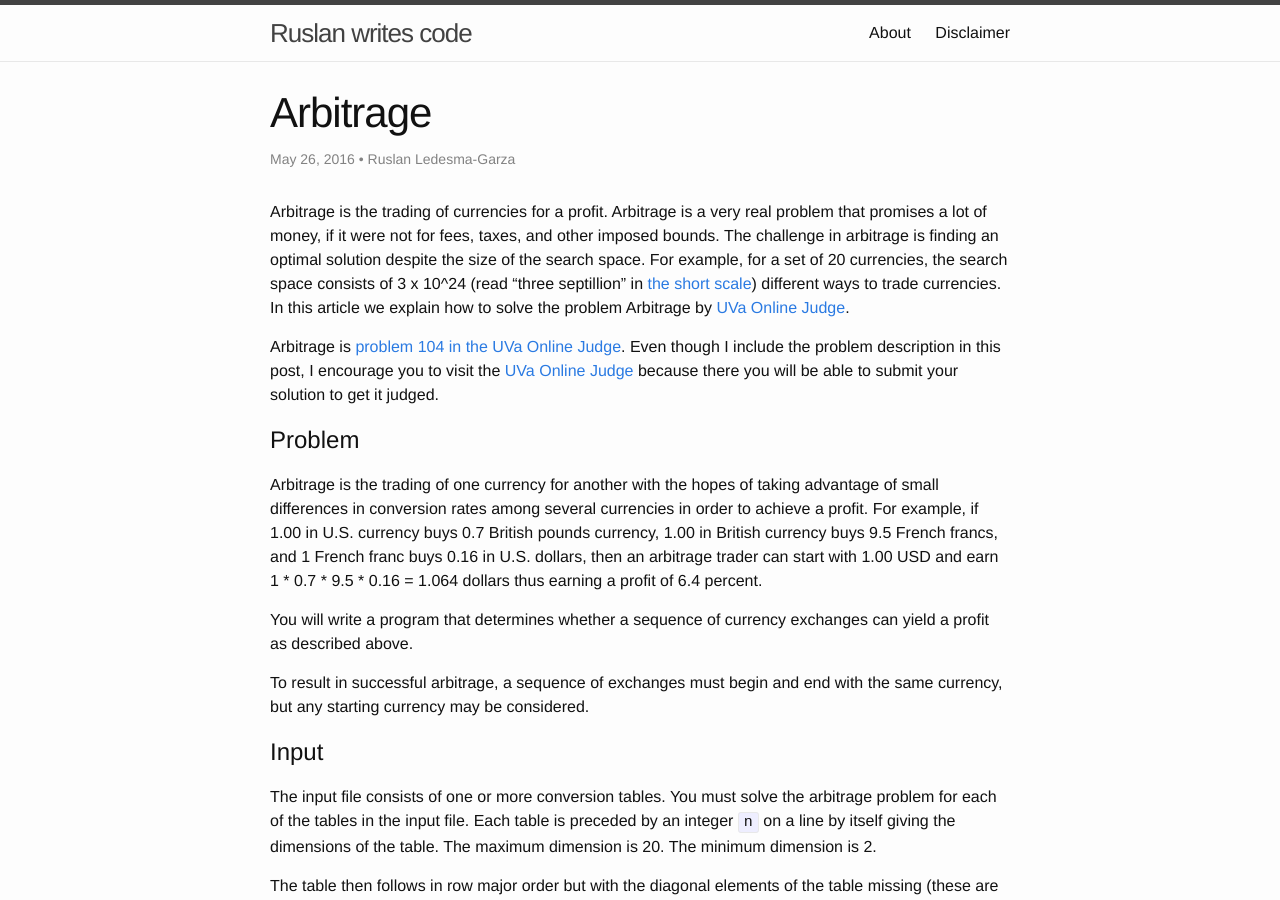
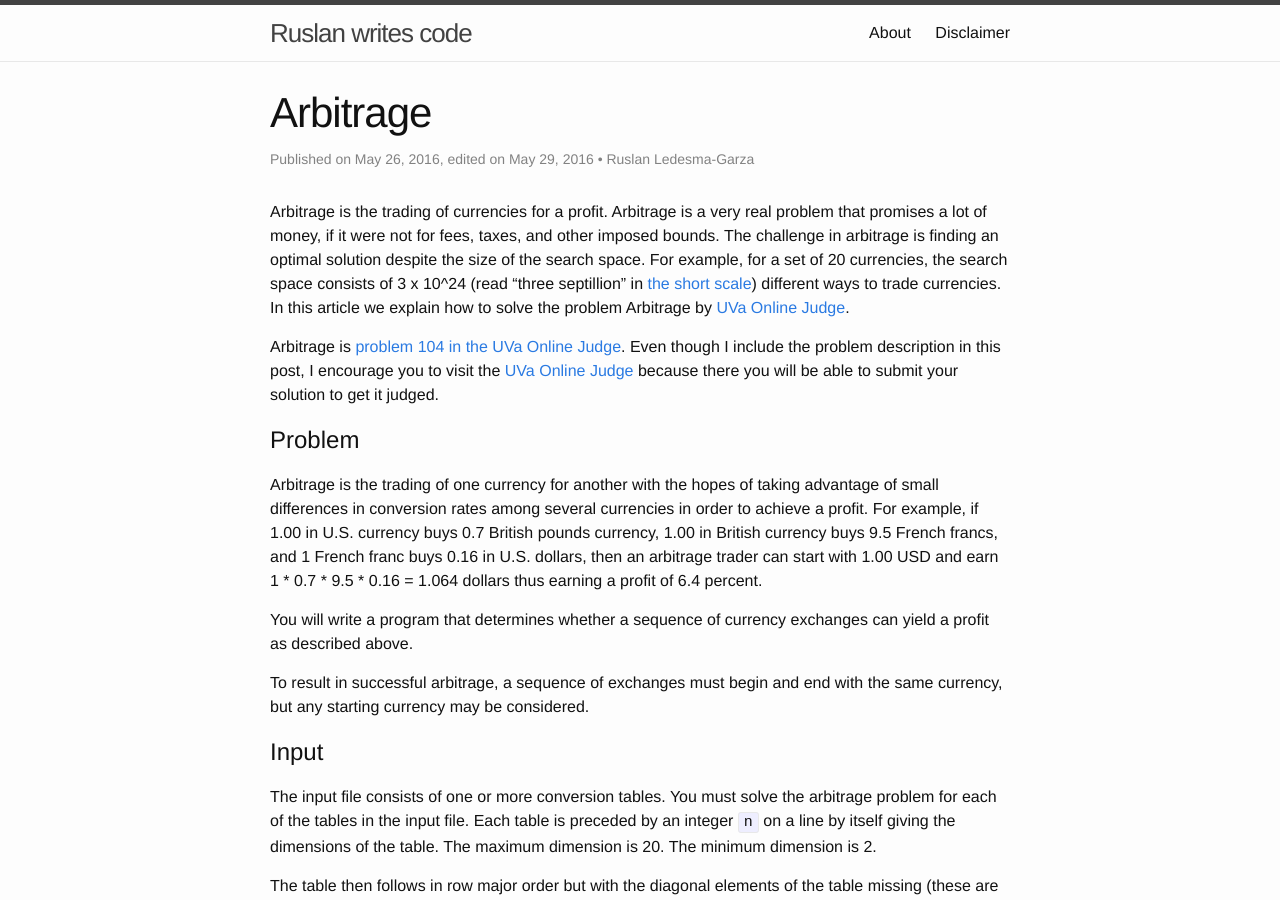
Before and after one commit to mrrusof/mrrusof.github.io, a Jekyll site: the page built from _posts/2016-05-26-arbitrage.markdown, in a window 1280 px wide and 900 px high. Built offline with Jekyll 4.4.1, drawn with Linux system fonts in a browser that asks for light colours; comment, search, counter and statistics services are not loaded.

Commit message:
Indicate edit date for posts.

```diff
--- a/_layouts/post.html
+++ b/_layouts/post.html
@@ -5,7 +5,7 @@
 
   <header class="post-header">
     <h1 class="post-title">{{ page.title }}</h1>
-    <p class="post-meta">{{ page.date | date: "%b %-d, %Y" }}{% if page.author %} • {{ page.author }}{% endif %}{% if page.meta %} • {{ page.meta }}{% endif %}</p>
+    <p class="post-meta">Published on {{ page.date | date: "%b %-d, %Y" }}{% if page.edited %}, edited on {{ page.edited | date: "%b %-d, %Y" }}{% endif %}{% if page.author %} • {{ page.author }}{% endif %}{% if page.meta %} • {{ page.meta }}{% endif %}</p>
   </header>
 
   <article class="post-content">
--- a/_posts/2016-05-26-arbitrage.markdown
+++ b/_posts/2016-05-26-arbitrage.markdown
@@ -2,6 +2,7 @@
 layout: post
 title: Arbitrage
 date: 2016-05-26
+edited: 2016-05-29
 author: Ruslan Ledesma-Garza
 summary: Do you want to make easy money? Maybe currency trading is what you are looking for.
 ---
```
